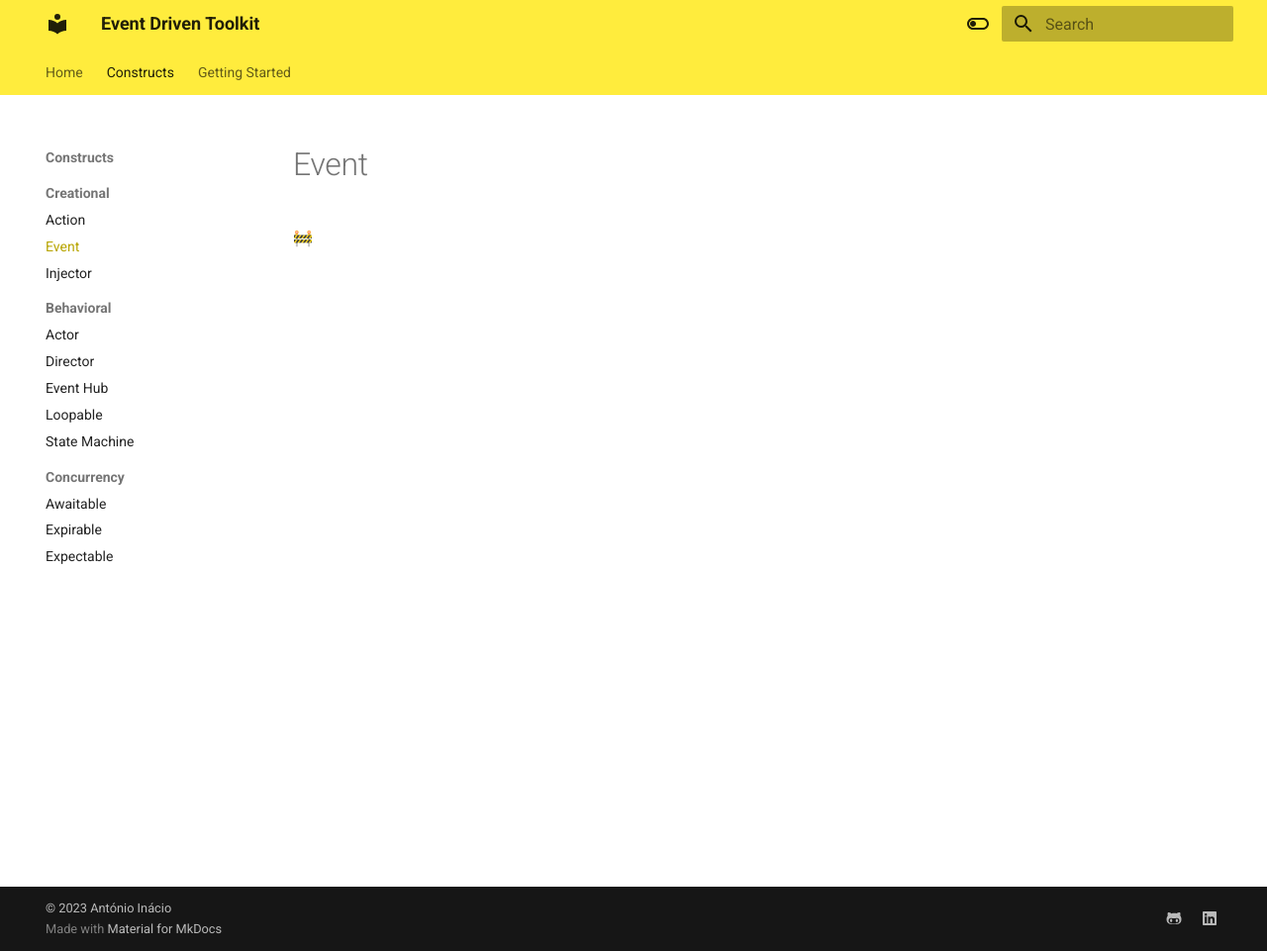
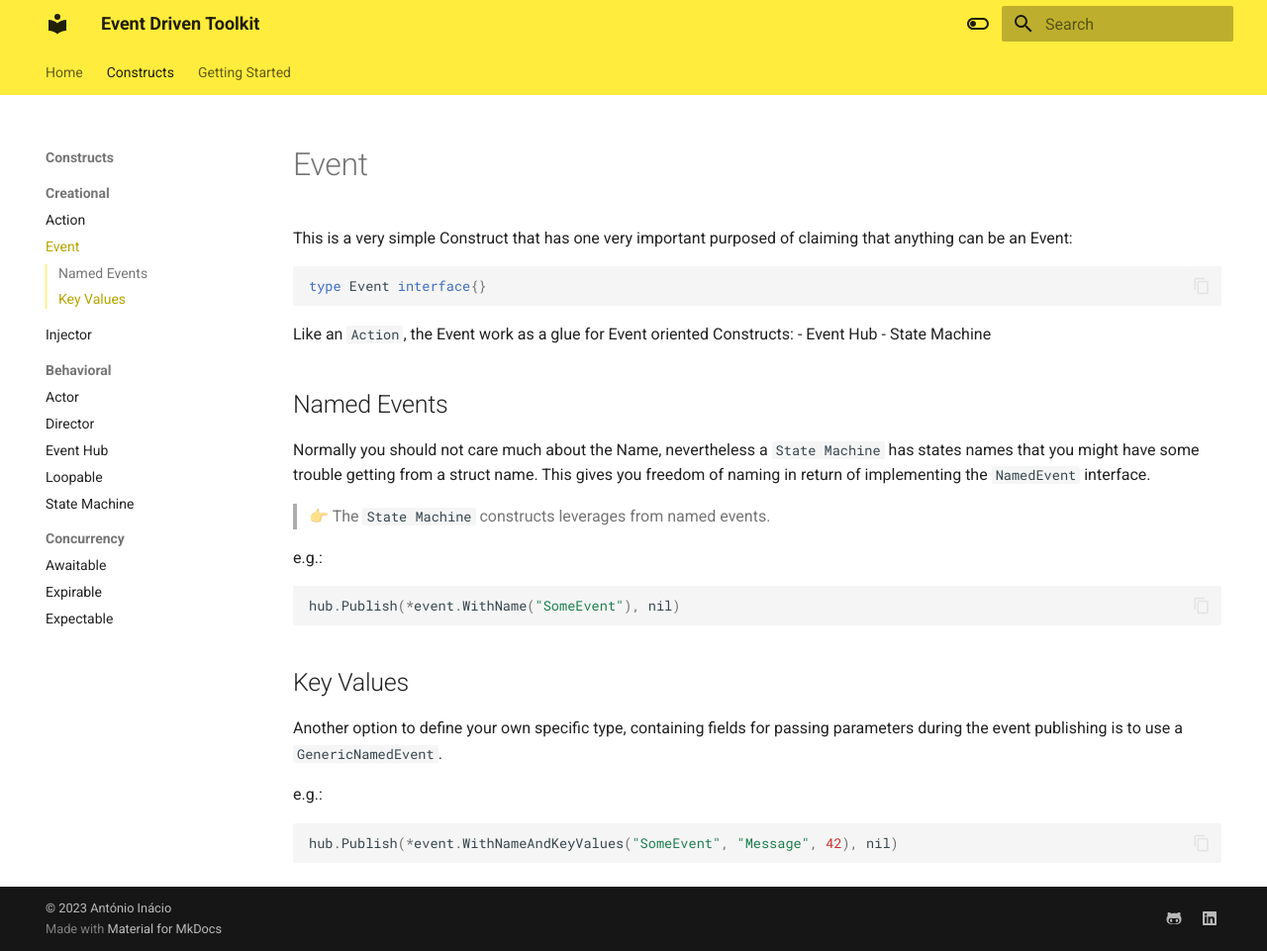
Before and after one commit to a-inacio/edt-go, an MkDocs documentation site: the page built from docs/event.md, in a window 1280 px wide and 961 px high. Shown: the whole window at 99% size. Built offline with MkDocs 1.6.1 and Material for MkDocs 9.7.7, drawn with Linux system fonts in a browser that asks for light colours.

Commit message:
docs: Event documentation

````diff
--- a/docs/event.md
+++ b/docs/event.md
@@ -1,3 +1,33 @@
 # Event
 
-🚧
+This is a very simple Construct that has one very important purposed of claiming that anything can be an Event:
+
+```go
+type Event interface{}
+```
+
+Like an `Action`, the Event work as a glue for Event oriented Constructs:
+ - Event Hub
+ - State Machine
+
+## Named Events
+
+Normally you should not care much about the Name, nevertheless a `State Machine` has states names that you might have some trouble getting from a struct name.
+This gives you freedom of naming in return of implementing the `NamedEvent` interface.
+
+> 👉 The `State Machine` constructs leverages from named events.
+
+e.g.:
+
+```go
+hub.Publish(*event.WithName("SomeEvent"), nil)
+```
+
+## Key Values
+
+Another option to define your own specific type, containing fields for passing parameters during the event publishing is to use a `GenericNamedEvent`.
+
+e.g.:
+```go
+hub.Publish(*event.WithNameAndKeyValues("SomeEvent", "Message", 42), nil)
+```
````
